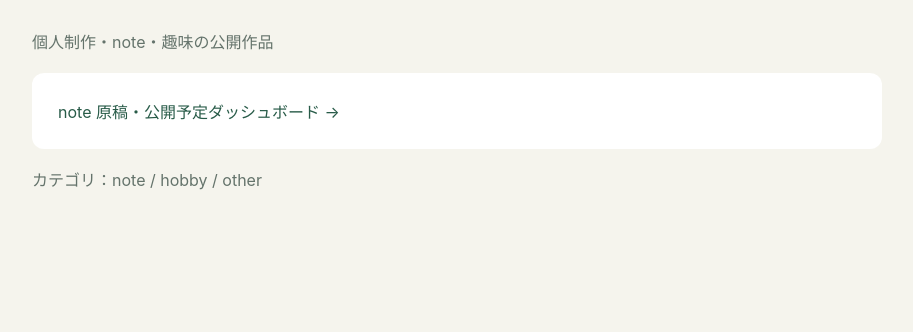
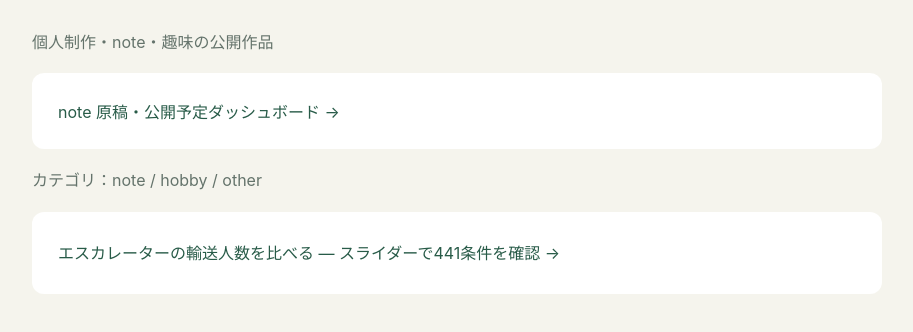
Before and after one commit to ktaroiida/sandbox, a plain HTML site: page index.html in a window 1280 px wide. Shown: the part 180-512 px from the top of the page, without its empty margins (183-1096 px from the left). Drawn offline with Linux system fonts and the light colour scheme.

Commit message:
Add escalator slider study to sandbox portal

```diff
--- a/index.html
+++ b/index.html
@@ -1 +1 @@
-<!doctype html><html lang="ja"><meta charset="utf-8"><meta name="viewport" content="width=device-width,initial-scale=1"><title>sandbox — 飯田健太郎</title><style>body{font:16px -apple-system,BlinkMacSystemFont,sans-serif;background:#f5f4ed;color:#263e35;max-width:850px;margin:70px auto;padding:24px}h1{font-size:44px}a{display:block;background:white;border-radius:12px;padding:26px;color:#285b48;text-decoration:none}p{line-height:1.9;color:#64736b}</style><h1>sandbox</h1><p>個人制作・note・趣味の公開作品</p><a href="note/note-dashboard/">note 原稿・公開予定ダッシュボード →</a><p>カテゴリ：note / hobby / other</p></html>
+<!doctype html><html lang="ja"><meta charset="utf-8"><meta name="viewport" content="width=device-width,initial-scale=1"><title>sandbox — 飯田健太郎</title><style>body{font:16px -apple-system,BlinkMacSystemFont,sans-serif;background:#f5f4ed;color:#263e35;max-width:850px;margin:70px auto;padding:24px}h1{font-size:44px}a{display:block;background:white;border-radius:12px;padding:26px;color:#285b48;text-decoration:none}p{line-height:1.9;color:#64736b}</style><h1>sandbox</h1><p>個人制作・note・趣味の公開作品</p><a href="note/note-dashboard/">note 原稿・公開予定ダッシュボード →</a><p>カテゴリ：note / hobby / other</p><p><a href="note/escalator-throughput/">エスカレーターの輸送人数を比べる — スライダーで441条件を確認 →</a></p></html>
```
